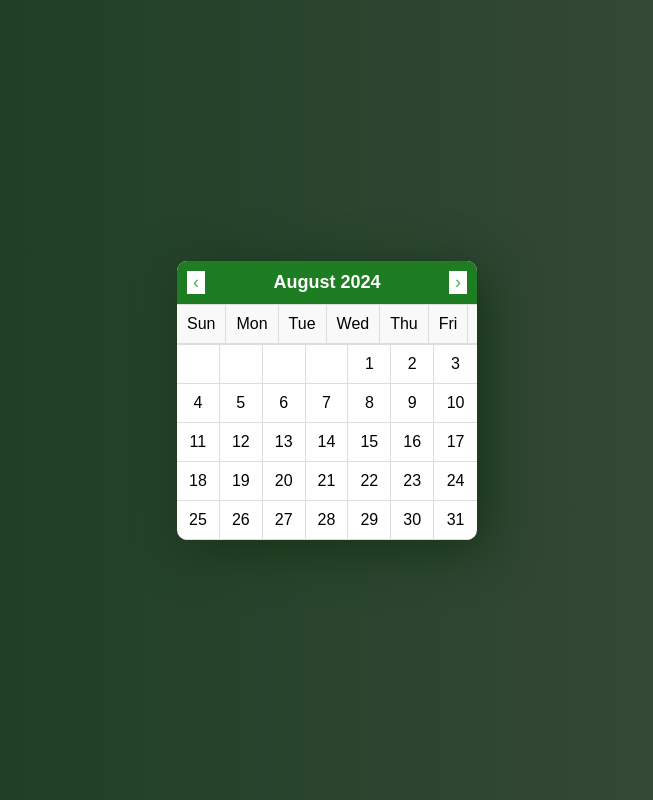
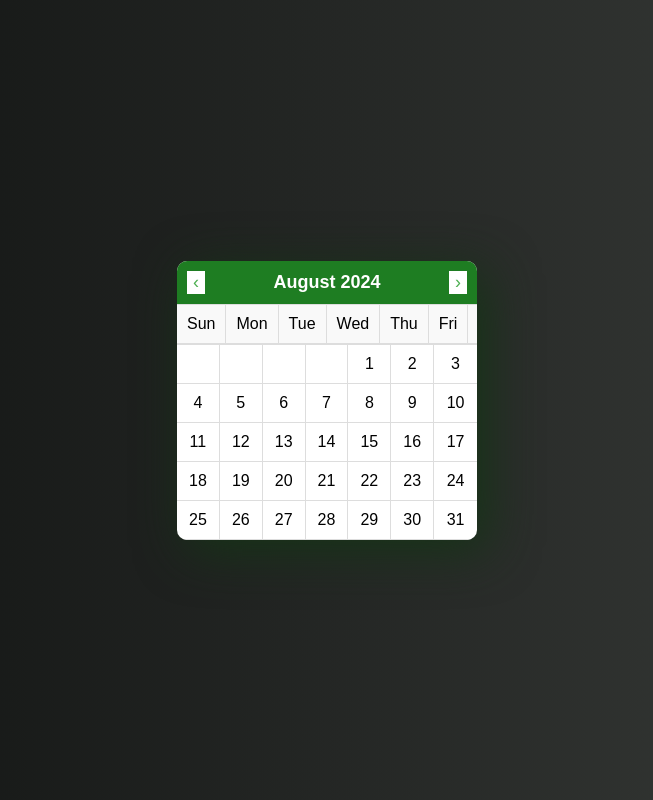
Before and after one commit to thakurshubhangi999/Calender, a plain HTML site: page index.html in a window 1280 px wide. Shown: the whole page, without its empty margins (313-966 px from the left). Drawn offline with Linux system fonts and the light colour scheme.

Commit message:
NEWME calender using html css and js

```diff
--- a/style.css
+++ b/style.css
@@ -5,7 +5,7 @@ body {
     align-items: center;
     height: 100vh;
     margin: 0;
-    background: linear-gradient(to right, #163b1e, #3e4d3e)
+    background: linear-gradient(to right, #0e100f, #3a3d3a)
 }
 
 .calendar {
```
